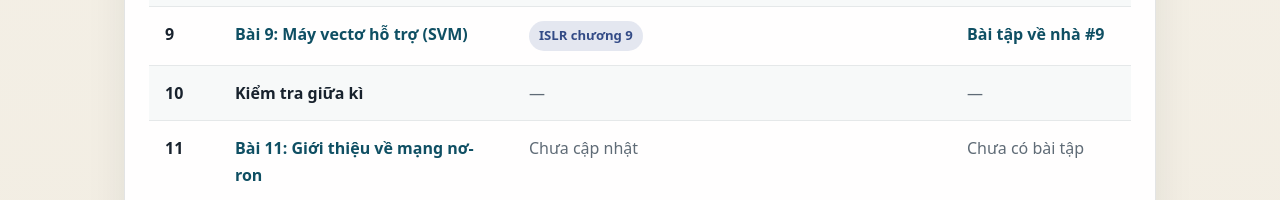
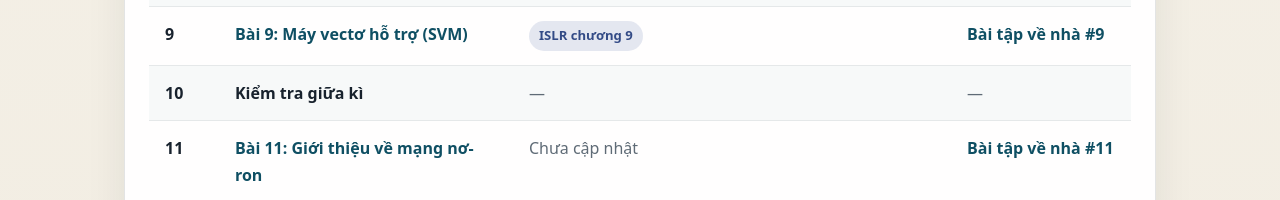
Before and after one commit to uet-iai-course/machine-learning, a website: page 2526-2/index.html in a window 1280 px wide. Shown: the part 1060-1260 px from the top of the page. Drawn offline with Linux system fonts and the light colour scheme.

Commit message:
Update index.html

```diff
--- a/2526-2/index.html
+++ b/2526-2/index.html
@@ -164,7 +164,7 @@
                 <td>11</td>
                 <td><a href="lecture-11-neural-network.html">Bài 11: Giới thiệu về mạng nơ-ron</a></td>
                 <td><span class="muted-text">Chưa cập nhật</span></td>
-                <td><span class="muted-text">Chưa có bài tập</span></td>
+                <td><a href="assignments/assignment-11.html">Bài tập về nhà #11</a></td>
               </tr>
               <tr>
                 <td>12</td>
```
